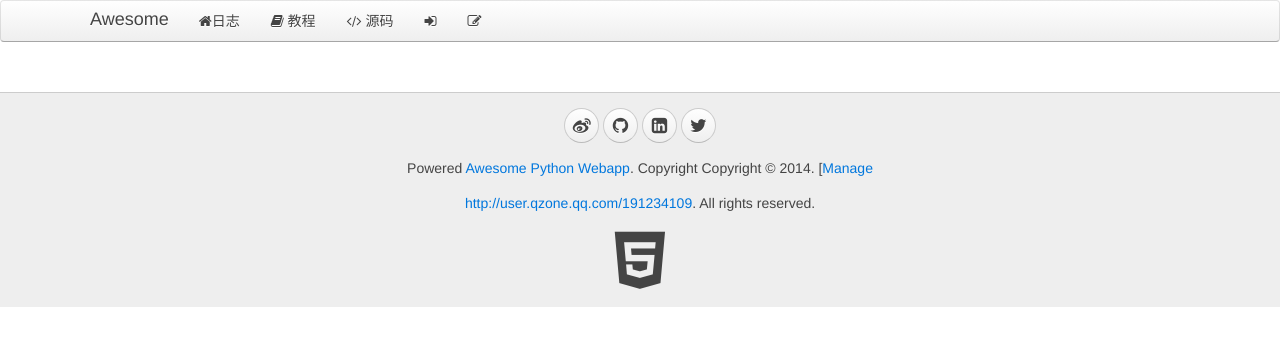
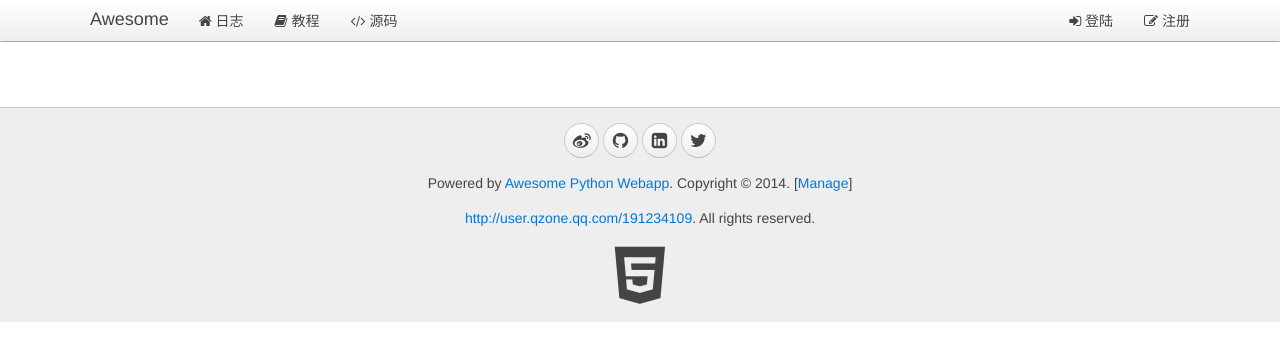
Before and after one commit to zouxu92/Python_Web, a Python web app: template awesome-python3-webapp/www/templates/__base__.html in a window 1280 px wide. Shown: the top 361 px of the page. Run offline with Jinja, Linux system fonts and the light colour scheme; the template is opened without the code that fills it, so the values that code supplies are empty.

Commit message:
更新base基类模板及blogs.html文件

```diff
--- a/awesome-python3-webapp/www/templates/__base__.html
+++ b/awesome-python3-webapp/www/templates/__base__.html
@@ -1,42 +1,60 @@
 <!DOCTYPE html>
-<!--uikit这个CSS框架编写父模板-->
+<!--
+{% macro pagination(url, page) %}
+    <ul class="uk-pagination">
+        {% if page.has_previous %}
+            <li><a href="{{ url }}{{ page.page_index - 1 }}"><i class="uk-icon-angle-double-left"></i></a></li>
+        {% else %}
+            <li class="uk-disabled"><span><i class="uk-icon-angle-double-left"></i></span></li>
+        {% endif %}
+            <li class="uk-active"><span>{{ page.page_index }}</span></li>
+        {% if page.has_next %}
+            <li><a href="{{ url }}{{ page.page_index + 1 }}"><i class="uk-icon-angle-double-right"></i></a></li>
+        {% else %}
+            <li class="uk-disabled"><span><i class="uk-icon-angle-double-right"></i></span></li>
+        {% endif %}
+    </ul>
+{% endmacro %}
+-->
 <html>
 <head>
-    <meta charset="UTF-8">
-    {% block meta %}<!--block meta -->{% endblock %}
+    <meta charset="utf-8" />
+    {% block meta %}<!-- block meta  -->{% endblock %}
     <title>{% block title %} ? {% endblock %} - Awesome Python Webapp</title>
     <link rel="stylesheet" href="/static/css/uikit.min.css">
     <link rel="stylesheet" href="/static/css/uikit.gradient.min.css">
     <link rel="stylesheet" href="/static/css/awesome.css" />
-    <script src="static/js/jquery.min.js"></script>
-    <script src="static/js/md5.js"></script>
-    <script src="static/js/uikit.min.js"></script>
-    <script src="static/js/awesome.js"></script>
-    {% block beforehead %} <!-- before head --> {% endblock %}
+    <script src="/static/js/jquery.min.js"></script>
+    <script src="/static/js/sha1.min.js"></script>
+    <script src="/static/js/uikit.min.js"></script>
+    <script src="/static/js/sticky.min.js"></script>
+    <script src="/static/js/vue.min.js"></script>
+    <script src="/static/js/awesome.js"></script>
+    {% block beforehead %}<!-- before head  -->{% endblock %}
 </head>
 <body>
-    <nav class="uk-navbar uk-navber-attanched uk-margin-bootom">
+    <nav class="uk-navbar uk-navbar-attached uk-margin-bottom">
         <div class="uk-container uk-container-center">
             <a href="/" class="uk-navbar-brand">Awesome</a>
             <ul class="uk-navbar-nav">
-                <li data-url="blogs"><a href="/"><i class="uk-icon-home"></i>日志</a></li>
-                <li><a target="_blank" href="#"><i class="uk-icon-book"></i> 教程</a></li>
-                <li><a target="_blank" href="#"><i class="uk-icon-code"></i> 源码</a></li>
+                <li data-url="blogs"><a href="/"><i class="uk-icon-home"></i> 日志</a></li>
+                <li><a target="_blank" href="http://www.liaoxuefeng.com/wiki/0014316089557264a6b348958f449949df42a6d3a2e542c000"><i class="uk-icon-book"></i> 教程</a></li>
+                <li><a target="_blank" href="https://github.com/michaelliao/awesome-python3-webapp"><i class="uk-icon-code"></i> 源码</a></li>
             </ul>
-            <div class="uk-navbar-filp">
+            <div class="uk-navbar-flip">
                 <ul class="uk-navbar-nav">
                 {% if __user__ %}
                     <li class="uk-parent" data-uk-dropdown>
-                        <a href="#0"><i class="uk-icon-user"></i>{{ user.name }}</a>
+                        <a href="#0"><i class="uk-icon-user"></i> {{ __user__.name }}</a>
                         <div class="uk-dropdown uk-dropdown-navbar">
                             <ul class="uk-nav uk-nav-navbar">
-                                <li><a href="/signout"><i class="uk-icon-sign-out"></i></a></li>
+                                <li><a href="/signout"><i class="uk-icon-sign-out"></i> 登出</a></li>
                             </ul>
                         </div>
                     </li>
                 {% else %}
-                    <li><a href="/signin"><i class="uk-icon-sign-in"></i></ahre></a></li>
-                    <li><a href="/register"><i class="uk-icon-edit"></i></a></li>
+                    <li><a href="/signin"><i class="uk-icon-sign-in"></i> 登陆</a></li>
+                    <li><a href="/register"><i class="uk-icon-edit"></i> 注册</a></li>
                 {% endif %}
                 </ul>
             </div>
@@ -56,19 +74,18 @@
         <div class="uk-container uk-container-center uk-text-center">
             <div class="uk-panel uk-margin-top uk-margin-bottom">
                 <p>
-                   <a target="_blank" href="#" class="uk-icon-button uk-icon-weibo"></a>
-                   <a target="_blank" href="#" class="uk-icon-button uk-icon-github"></a>
-                   <a target="_blank" href="#" class="uk-icon-button uk-icon-linkedin-square"></a>
-                   <a target="_blank" href="#" class="uk-icon-button uk-icon-twitter"></a>
+                    <a target="_blank" href="http://weibo.com/liaoxuefeng" class="uk-icon-button uk-icon-weibo"></a>
+                    <a target="_blank" href="https://github.com/michaelliao" class="uk-icon-button uk-icon-github"></a>
+                    <a target="_blank" href="http://www.linkedin.com/in/liaoxuefeng" class="uk-icon-button uk-icon-linkedin-square"></a>
+                    <a target="_blank" href="https://twitter.com/liaoxuefeng" class="uk-icon-button uk-icon-twitter"></a>
                 </p>
-               <p>Powered <a href="#">Awesome Python Webapp</a>. Copyright Copyright &copy; 2014. [<a
-                       href="/manage/" target="_blank">Manage</a></p>
+                <p>Powered by <a href="http://awesome.liaoxuefeng.com">Awesome Python Webapp</a>. Copyright &copy; 2014. [<a href="/manage/" target="_blank">Manage</a>]</p>
                 <p><a href="http://user.qzone.qq.com/191234109/infocenter?" target="_blank">
                    http://user.qzone.qq.com/191234109</a>. All rights reserved.</p>
-               <a target="_blank" href="#"><i class="uk-icon-html5" style="font-size:64px; color: #444;"></i></a>
+                <a target="_blank" href="http://www.w3.org/TR/html5/"><i class="uk-icon-html5" style="font-size:64px; color: #444;"></i></a>
+            </div>
+
         </div>
     </div>
-    </div>
-
 </body>
 </html>
--- a/awesome-python3-webapp/www/templates/blogs.html
+++ b/awesome-python3-webapp/www/templates/blogs.html
@@ -4,8 +4,10 @@
 {% block title %} 日志 {% endblock %}
 
 {% block beforehead %}
+
 <script>
 </script>
+
 {% endblock %}
 
 {% block content %}
@@ -14,7 +16,7 @@
         {% for blog in blogs %}
             <article class="uc-article">
                 <h2><a href="/blog/{{ blog.id }}">{{ blog.name }}</a></h2>
-                <p class="uk-article-meta">发表于{{ blog.created_at}}</p>
+                <p class="uk-article-meta">发表于{{ blog.created_at|datetime }}</p>
                 <p>{{ blog.summary }}</p>
                 <p><a href="/blog/{{ blog.id }}">继续阅读<i class="uk-icon-angle-double-right"></i> </a> </p>
             </article>
```
Lines whose indentation alone changed are shown as unchanged.
